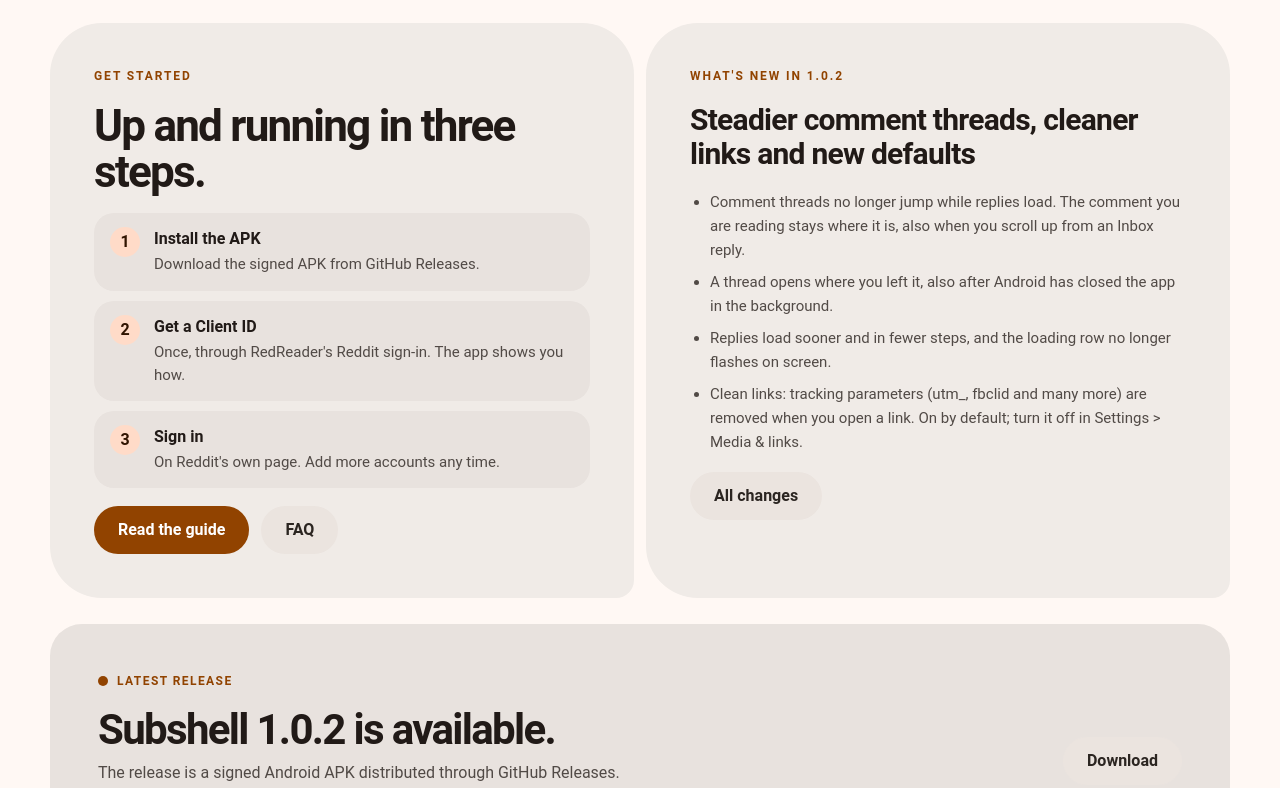
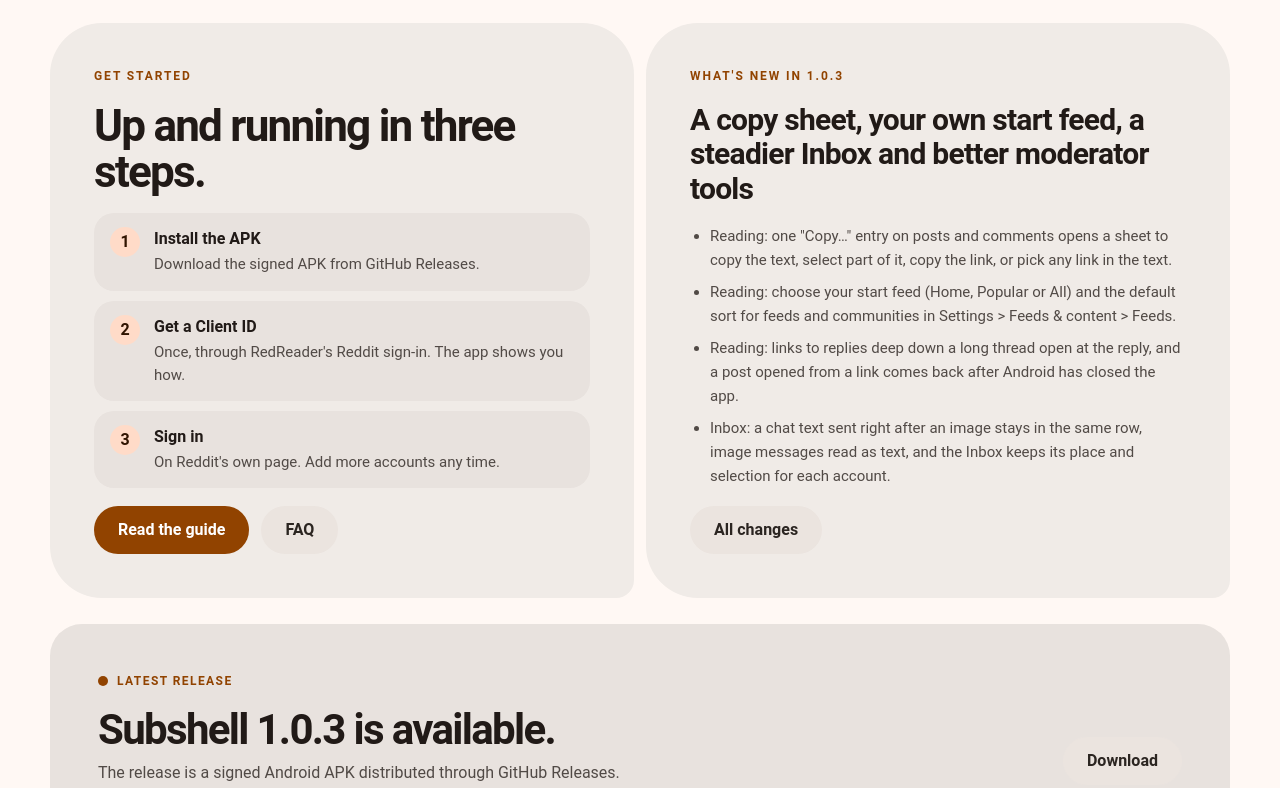
Before and after one commit to brealorg/subshell, a plain HTML site: page site/index.html in a window 1280 px wide. Shown: the part 2777-3565 px from the top of the page. Drawn offline with Linux system fonts and the light colour scheme.

Commit message:
Publish 1.0.3 beta download

```diff
--- a/site/index.html
+++ b/site/index.html
@@ -196,7 +196,7 @@
 
               <a
                 class="button button-filled"
-                href="https://github.com/brealorg/subshell/releases/tag/v1.0.2">
+                href="https://github.com/brealorg/subshell/releases/tag/v1.0.3">
                 Download
               </a>
 
@@ -864,13 +864,13 @@
 
         <div class="start-surface news-surface">
           <!-- RELEASETOOL02_WHATS_NEW_START -->
-          <p class="eyebrow">What's new in 1.0.2</p>
-          <h2>Steadier comment threads, cleaner links and new defaults</h2>
+          <p class="eyebrow">What's new in 1.0.3</p>
+          <h2>A copy sheet, your own start feed, a steadier Inbox and better moderator tools</h2>
           <ul>
-            <li>Comment threads no longer jump while replies load. The comment you are reading stays where it is, also when you scroll up from an Inbox reply.</li>
-            <li>A thread opens where you left it, also after Android has closed the app in the background.</li>
-            <li>Replies load sooner and in fewer steps, and the loading row no longer flashes on screen.</li>
-            <li>Clean links: tracking parameters (utm_, fbclid and many more) are removed when you open a link. On by default; turn it off in Settings &gt; Media &amp; links.</li>
+            <li>Reading: one &quot;Copy…&quot; entry on posts and comments opens a sheet to copy the text, select part of it, copy the link, or pick any link in the text.</li>
+            <li>Reading: choose your start feed (Home, Popular or All) and the default sort for feeds and communities in Settings &gt; Feeds &amp; content &gt; Feeds.</li>
+            <li>Reading: links to replies deep down a long thread open at the reply, and a post opened from a link comes back after Android has closed the app.</li>
+            <li>Inbox: a chat text sent right after an image stays in the same row, image messages read as text, and the Inbox keeps its place and selection for each account.</li>
           </ul>
           <!-- RELEASETOOL02_WHATS_NEW_END -->
           <div class="hero-actions">
@@ -901,7 +901,7 @@
 
             <div>
               <h2>
-                Subshell 1.0.2 is available.
+                Subshell 1.0.3 is available.
               </h2>
 
               <p>
@@ -912,7 +912,7 @@
 
             <a
               class="button button-filled"
-              href="https://github.com/brealorg/subshell/releases/tag/v1.0.2">
+              href="https://github.com/brealorg/subshell/releases/tag/v1.0.3">
               Download
             </a>
           </div>
```
Also changed, not shown: site/changelog/index.html (+18 -0 lines), 1 other file.
